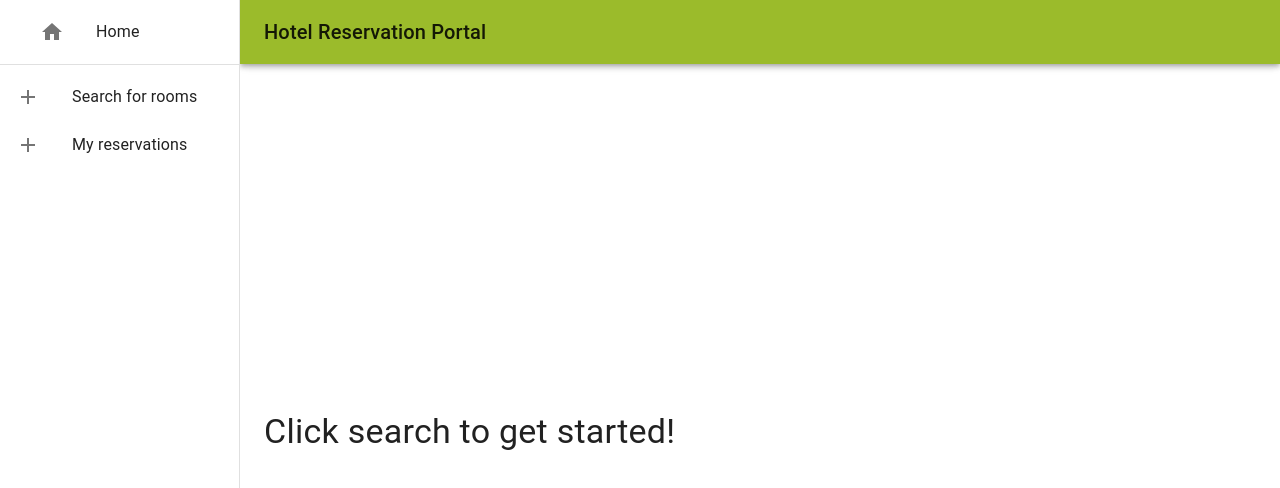
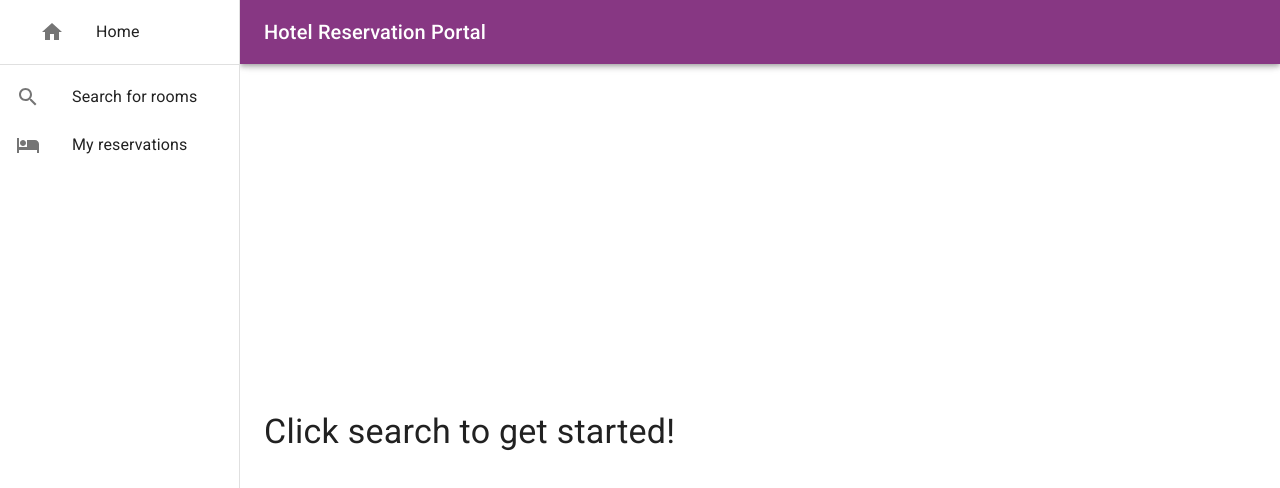
Before and after one commit to lilyzeiset/hotel-frontend, a React (Vite) app: page / in a window 1280 px wide. Shown: the top 488 px of the page. Built offline with nearby package versions, Linux system fonts and the light colour scheme.

Commit message:
sidebar icons, theme color, font, page title

```diff
--- a/index.html
+++ b/index.html
@@ -3,8 +3,12 @@
   <head>
     <meta charset="UTF-8" />
     <link rel="icon" type="image/svg+xml" href="/vite.svg" />
+    <link
+      rel="stylesheet"
+      href="https://fonts.googleapis.com/css?family=Roboto:300,400,500,700&display=swap"
+    />
     <meta name="viewport" content="width=device-width, initial-scale=1.0" />
-    <title>Vite + React + TS</title>
+    <title>Hotel Reservation Portal</title>
   </head>
   <body>
     <div id="root"></div>
--- a/src/App.tsx
+++ b/src/App.tsx
@@ -24,7 +24,7 @@
   const mdTheme = createTheme({
     palette: {
       primary: {
-        main: '#9bbb2b'
+        main: '#873783'
       }
     }
   });
--- a/src/components/Sidebar.tsx
+++ b/src/components/Sidebar.tsx
@@ -6,8 +6,9 @@
 import ListItemButton from '@mui/material/ListItemButton';
 import ListItemIcon from '@mui/material/ListItemIcon';
 import ListItemText from '@mui/material/ListItemText';
-import AddIcon from '@mui/icons-material/Add';
+import SearchIcon from '@mui/icons-material/Search';
 import HomeIcon from '@mui/icons-material/Home';
+import HotelIcon from '@mui/icons-material/Hotel';
 
 // import { useEffect } from 'react';
 // @ts-ignore
@@ -55,7 +56,7 @@
         <ListItem disablePadding>
           <ListItemButton onClick={() => navigate('/search/')}>
             <ListItemIcon>
-              <AddIcon />
+              <SearchIcon />
             </ListItemIcon>
             <ListItemText primary='Search for rooms' />
           </ListItemButton>
@@ -64,7 +65,7 @@
         <ListItem disablePadding>
           <ListItemButton onClick={() => navigate('/myReservations/')}>
             <ListItemIcon>
-              <AddIcon />
+              <HotelIcon />
             </ListItemIcon>
             <ListItemText primary='My reservations' />
           </ListItemButton>
```
